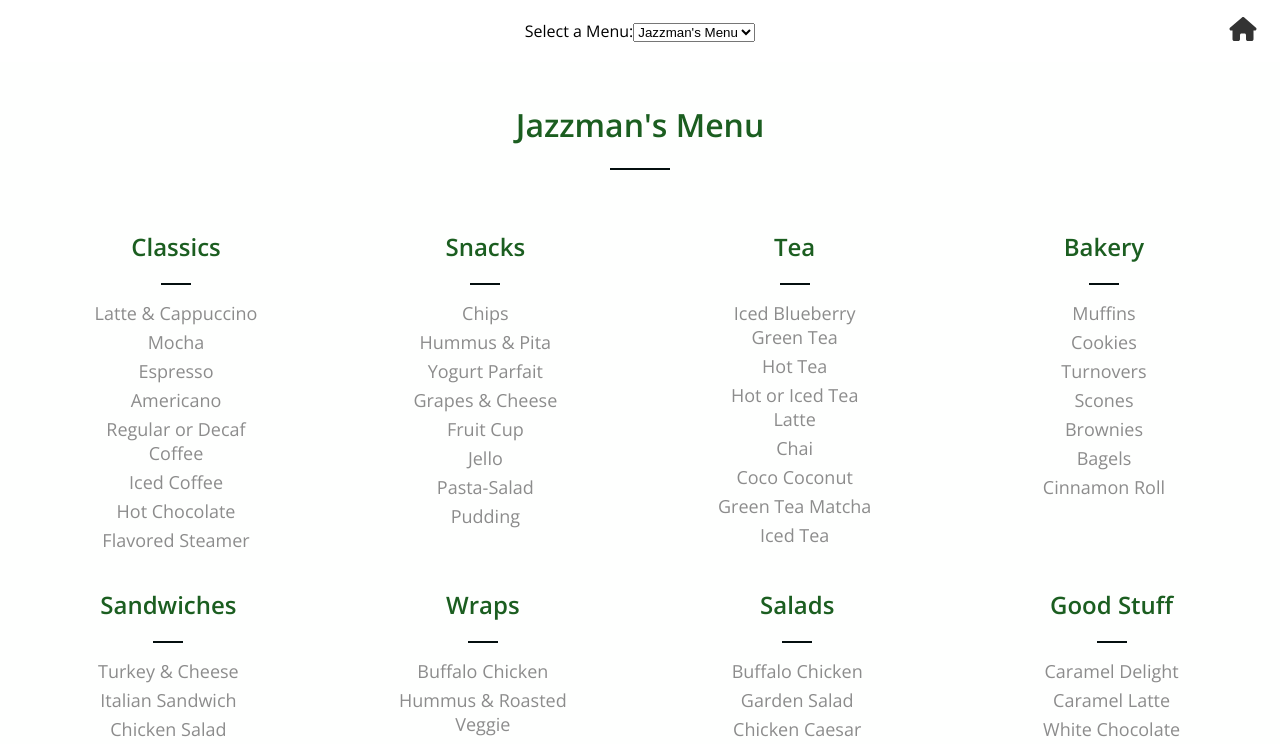
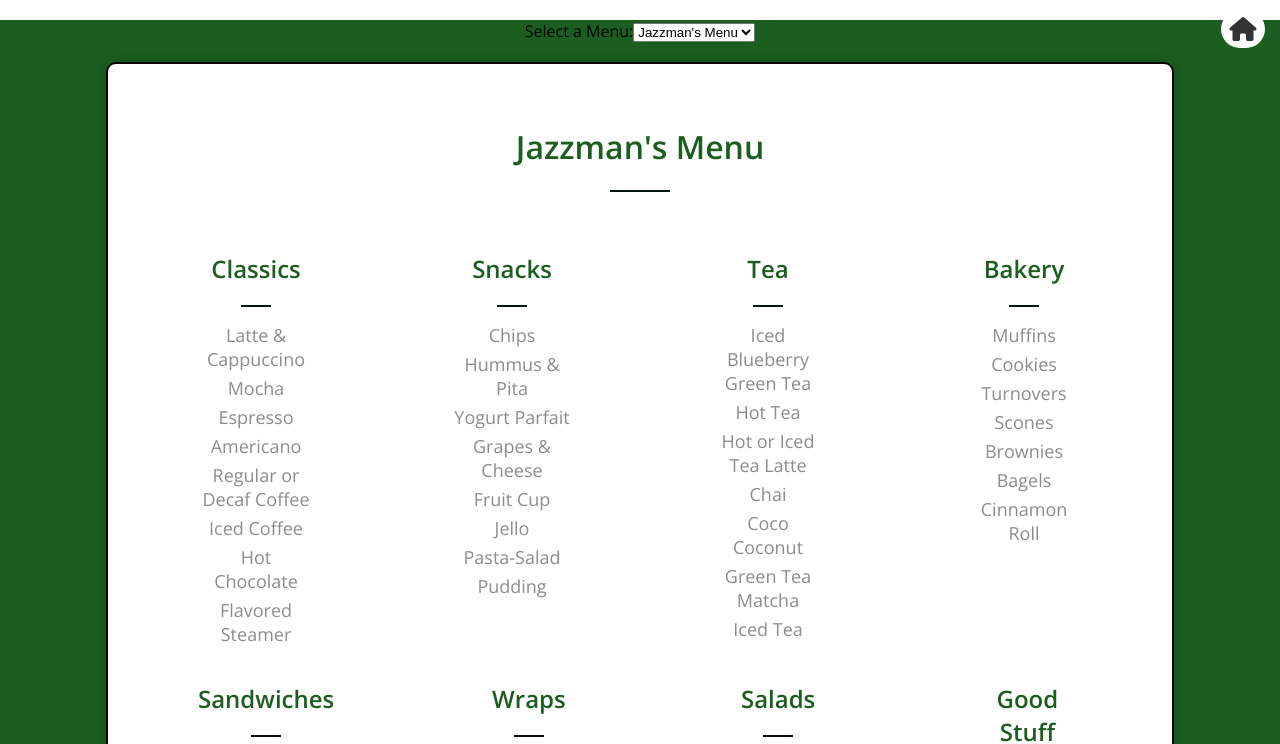
Before and after one commit to stevenson-space/shs, a Vue app: page /jazzmanMenu in a window 1280 px wide. Shown: the top 744 px of the page. Built offline with nearby package versions, Linux system fonts and the light colour scheme.

Commit message:
added more styling to match

```diff
--- a/src/views/JazzmanMenu/JazzmanMenu.vue
+++ b/src/views/JazzmanMenu/JazzmanMenu.vue
@@ -1,6 +1,5 @@
 <template>
-    <div>
-        <plain-header title="Menus" />
+    <div class="outer-container">
         <div class="menu-dropdown">
             <label for="menu-select">Select a Menu:</label>
             <select id="menu-select" v-model="selectedMenu">
@@ -10,6 +9,10 @@
                 <option value="special">Special Menu</option>
             </select>
         </div>
+        <div class="menu-container">
+            <div>
+                <plain-header title="Menus" />
+
                 <div class="menu-board">
                     <header class="menu-header" v-if="selectedMenu === 'jazzmans'">
                         <h1 class="menu-title">Jazzman's Menu</h1>
@@ -27,6 +30,7 @@
                         <h1 class="menu-title">Special Menu</h1>
                         <div class="green-line"></div>
                     </header>
+
 
                     <div class="menu-row" v-if="selectedMenu === 'pwc-cafe'">
                         <section class="menu-categoryFour">
@@ -90,6 +94,7 @@
                             </ul>
                         </section>
                     </div>
+
 
                     <div class="menu-row" v-if="selectedMenu === 'special'">
                         <section class="menu-categorySix">
@@ -408,6 +413,8 @@
                 </div>
 
             </div>
+        </div>
+        </div>
 </template>
 
 <script>
@@ -426,6 +433,20 @@
 
 <style lang="sass">
 @import 'src/styles/style.sass'
+
+.outer-container
+  background-color: var(--color) /*  */
+
+
+.menu-container
+  width: 80% /* Adjust the width as needed */
+  background-color: #ffffff
+  border: 2px solid #000000
+  border-radius: 10px
+  padding: 20px
+  box-shadow: 0px 0px 10px rgba(0, 0, 0, 0.2)
+  margin: auto
+
 
 .menu-dropdown
     text-align: center
```
Lines whose indentation alone changed are shown as unchanged.
